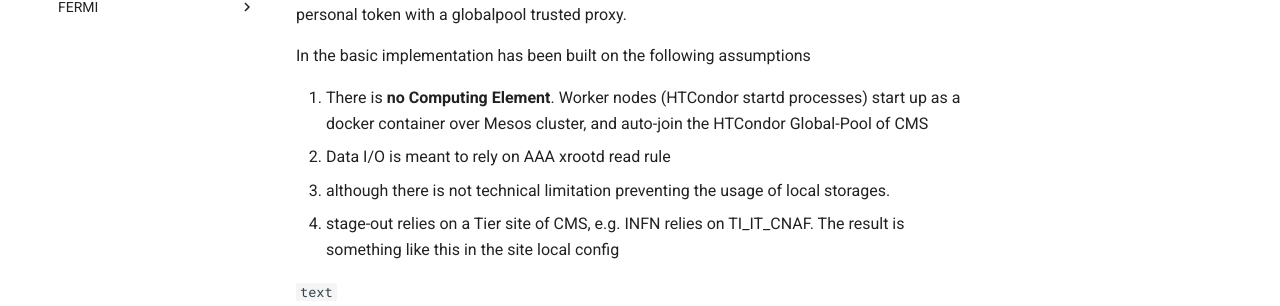
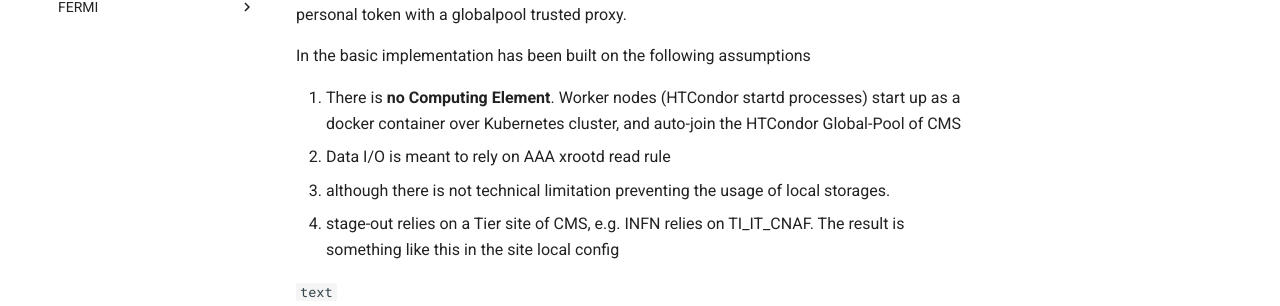
Before and after one commit to DODAS-TS/dodas-apps, an MkDocs documentation site: the page built from docs/community_cms.md, in a window 1280 px wide and 900 px high. Shown: the part 320-626 px from the top of the window. Built offline with MkDocs 1.6.1 and Material for MkDocs 9.7.7, drawn with Linux system fonts in a browser that asks for light colours; comment, search, counter and statistics services are not loaded.

Commit message:
mesos --> k8s

```diff
--- a/docs/community_cms.md
+++ b/docs/community_cms.md
@@ -8,7 +8,7 @@
 
 In the basic implementation has been built on the following assumptions
 
-1. There is **no Computing Element**. Worker nodes \(HTCondor startd processes\) start up as a docker container over Mesos cluster, and auto-join the HTCondor Global-Pool of CMS
+1. There is **no Computing Element**. Worker nodes \(HTCondor startd processes\) start up as a docker container over Kubernetes cluster, and auto-join the HTCondor Global-Pool of CMS
 2. Data I/O is meant to rely on AAA xrootd read rule
    1. although there is not technical limitation preventing the usage of local storages.
 3. stage-out relies on a Tier site of CMS, e.g. INFN relies on TI\_IT\_CNAF. The result is something like this in the site local config
```
